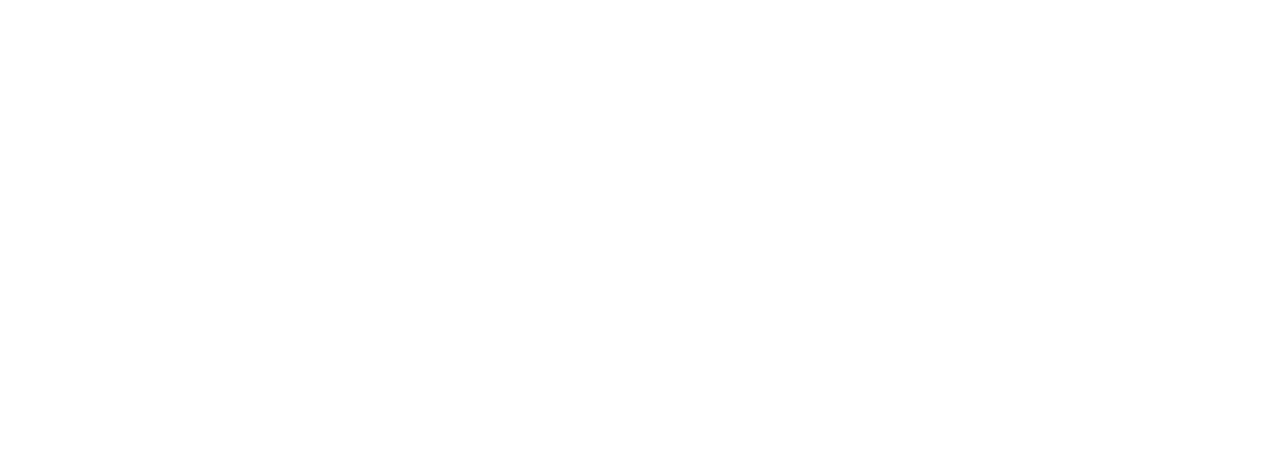
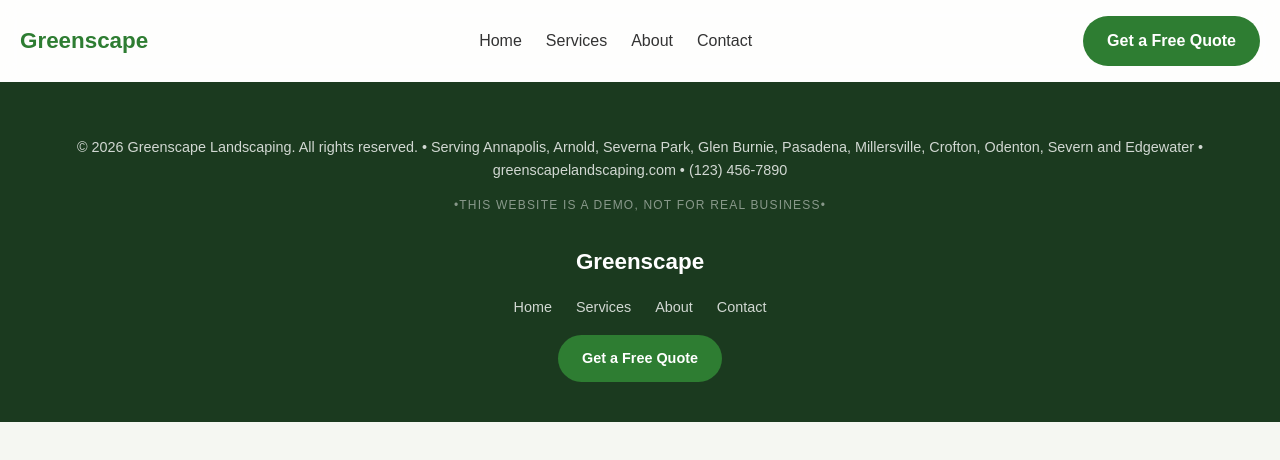
Before and after one commit to jdrohrer902-alt/Mock-up-website, a plain HTML site: page about.html in a window 1280 px wide. Drawn offline with Linux system fonts and the light colour scheme.

Commit message:
adding blank canvas on other pages

```diff
--- a/about.html
+++ b/about.html
@@ -0,0 +1,42 @@
+<!DOCTYPE html>
+<html lang="en">
+<head>
+    <meta charset="UTF-8">
+    <meta name="viewport" content="width=device-width, initial-scale=1.0">
+    <title>My mock up website</title>
+    <link rel="stylesheet" type="text/css" href="css/style.css">
+</head>
+<body>
+    <header>
+        <a class="logo" href="index.html">Greenscape</a>
+        <nav>
+            <ul>
+                <li><a href="index.html">Home</a></li>
+                <li><a href="services.html">Services</a></li>
+                <li><a href="about.html">About</a></li>
+                <li><a href="contact.html">Contact</a></li>
+            </ul>
+        </nav>
+        <a href="quote.html" class="btn">Get a Free Quote</a>
+        <button aria-label="Open menu" class="burger"><span></span><span></span><span></span></button>
+    </header>
+    <main>
+
+    </main>
+    <footer>
+        <p>&copy; 2026 Greenscape Landscaping. All rights reserved. &bull; Serving Annapolis, Arnold, Severna Park, Glen Burnie, Pasadena, Millersville, Crofton, Odenton, Severn and Edgewater &bull; greenscapelandscaping.com &bull; (123) 456-7890</p>
+        <p class="demo-note">&bull;THIS WEBSITE IS A DEMO, NOT FOR REAL BUSINESS&bull;</p>
+        <a class="logo" href="index.html">Greenscape</a>
+        <nav>
+            <ul>
+                <li><a href="index.html">Home</a></li>
+                <li><a href="services.html">Services</a></li>
+                <li><a href="about.html">About</a></li>
+                <li><a href="contact.html">Contact</a></li>
+            </ul>
+        </nav>
+        <a href="quote.html" class="btn">Get a Free Quote</a>
+    </footer>
+    <script src="js/main.js"></script>
+</body>
+</html>
--- a/css/style.css
+++ b/css/style.css
@@ -25,11 +25,12 @@ header .btn {display: none;}
 .hero-content {max-width: 700px; margin: 0 auto; width: 100%; }
 .hero h1 {color: white; }
 .hero .btn-ghost {border-color: white; color: white;}
+.hero .eyebrow {color: #a5d6a7;}
 .hero-area {font-size: 0.9rem; opacity: 0.8; margin-top: 24px;}
 .card {background: white; border-radius: var(--radius); padding: 24px; box-shadow: var(--shadow); transition: transform 0.2s; }
 .card:hover {transform: translateY(-4px);}
 .card h3 {margin-top: 0;}
-.card img {width: 100%; height:auto; object-fit: cover; border-radius: 12px; margin-bottom: 16px;}
+.card img {width: 100%; height: 200px; object-fit: cover; border-radius: 12px; margin-bottom: 16px;}
 .trust-grid, .services-grid {display: grid; grid-template-columns: 1fr; gap: 24px;}
 .services-grid {margin-bottom: 32px;}
 .gallery {display: grid; grid-template-columns: repeat(2,1fr); gap: 12px;}
```
Also changed, not shown: contact.html (+42 -0 lines), quote.html (+42 -0 lines), services.html (+42 -0 lines).
